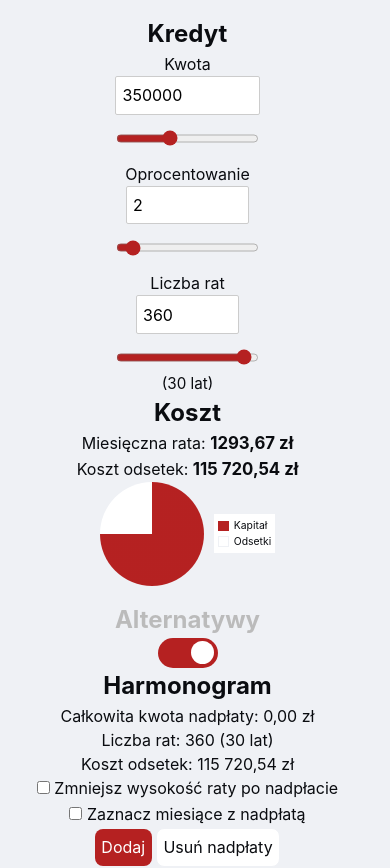
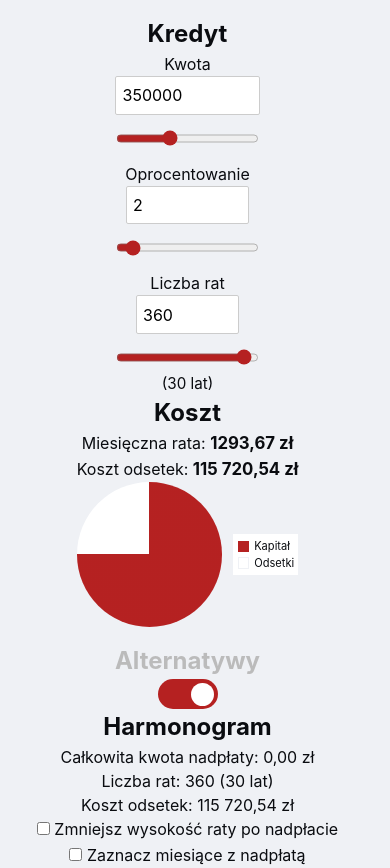
Before and after one commit to adamwroo/svelte-mortgage-calculator, a Svelte app: page / in a window 390 px wide. Shown: the top 868 px of the page. Built offline with nearby package versions, Linux system fonts and the light colour scheme.

Commit message:
PieChart simplified and made responsive; styles in App simplified

```diff
--- a/src/App.svelte
+++ b/src/App.svelte
@@ -17,14 +17,14 @@
 	$: mortgage = getMortgage($mortgageBase);
 </script>
 
-<main class="with-sidebar">
-	<div class="sidebar">
+<main>
+	<div class="not-sidebar">
 		<div class="sticky">
 			<MortgageBase bind:mortgageBase={$mortgageBase} />
 			<MortgageCost {mortgage} />
 		</div>
 	</div>
-	<div class="not-sidebar">
+	<div class="sidebar">
 		<h2>
 			<ToggleSwitch bind:checked={$showSchedule} textFalse="Alternatywy" textTrue="Harmonogram" />
 		</h2>
@@ -43,35 +43,30 @@
 <style>
 	* {
 		--main-padding: 1em;
-		--sidebar-min-width: 20em;
+		--sidebar-max-width: 20em;
 	}
 
 	main {
+		display: flex;
+		flex-wrap: wrap;
+		gap: 1em;
+		justify-content: center;
 		text-align: center;
 		padding: var(--main-padding);
 		margin: 0 auto;
 	}
 
-	.with-sidebar {
-		display: flex;
-		flex-wrap: wrap;
-		gap: 1em;
+	.not-sidebar {
+		padding-inline: 3em;
+	}
+
+	.sticky {
+		position: sticky;
+		top: var(--main-padding);
 	}
 
 	.sidebar {
 		flex-grow: 1;
-		min-width: min(100%, var(--sidebar-min-width));
-	}
-
-	.sticky {
-		position: -webkit-sticky;
-		position: sticky;
-		top: var(--main-padding);
-	}
-
-	.not-sidebar {
-		flex-basis: 0;
-		flex-grow: 999;
 		max-width: 100%;
 	}
 </style>
--- a/src/components/MortgageCost.svelte
+++ b/src/components/MortgageCost.svelte
@@ -10,9 +10,7 @@
 <div class="cost">
     <span>Miesięczna rata: <strong>{ toPLN(mortgage.monthlyInstallment) }</strong></span>
     <span>Koszt odsetek: <strong>{ toPLN(mortgage.getInterestCost()) }</strong></span>
-    <div class="mortgage-pie-chart">
-        <PieChart {mortgage} />
-    </div>
+    <PieChart {mortgage} />
 </div>
 
 <style>
@@ -24,11 +22,4 @@
         display: flex;
         flex-direction: column;
     }
-
-    .mortgage-pie-chart {
-        display: flex;
-        justify-content: center;
-        height: clamp(25vmin, 25vh, 10em);
-        font-size: clamp(0.65em, 2.5vw, 0.9em);
-    }
 </style>
--- a/src/components/shared/PieChart.svelte
+++ b/src/components/shared/PieChart.svelte
@@ -1,15 +1,15 @@
 <script>
     export let mortgage;
+
+    let containerElWidth;
 
     $: mortgageAmount = mortgage.amount;
     $: interestCost = mortgage.getInterestCost();
     $: amountProcent = mortgageAmount * 100 / (mortgageAmount + interestCost);
-    $: costProcent = interestCost * 100 / (mortgageAmount + interestCost);
 </script>
 
-<div class="my-pie-chart-container" style="--amount-percent: {amountProcent}%; --cost-percent: {costProcent}%">
+<div bind:clientWidth={containerElWidth} class="my-pie-chart-container" style="--amount-percent: {amountProcent}%; --container-width: {containerElWidth}px">
     <div class="my-pie-chart" />
-
     <div class="legend">
         <div class="entry">
             <div class="entry-color entry-amount" />
@@ -25,8 +25,7 @@
 <style>
     .my-pie-chart-container {
         display: flex;
-        justify-content: center;
-        gap: 1em;
+        gap: min(1em, calc(var(--container-width) / 20));
     }
 
     .my-pie-chart {
@@ -43,6 +42,7 @@
         background-color: var(--background-color-card);
         padding: 0.375em;
         align-self: center;
+        font-size: min(1em, calc(var(--container-width) / 20));
     }
 
     .entry {
```
